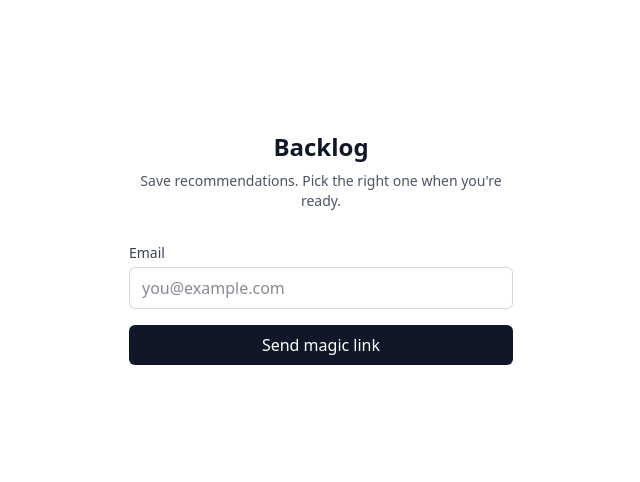
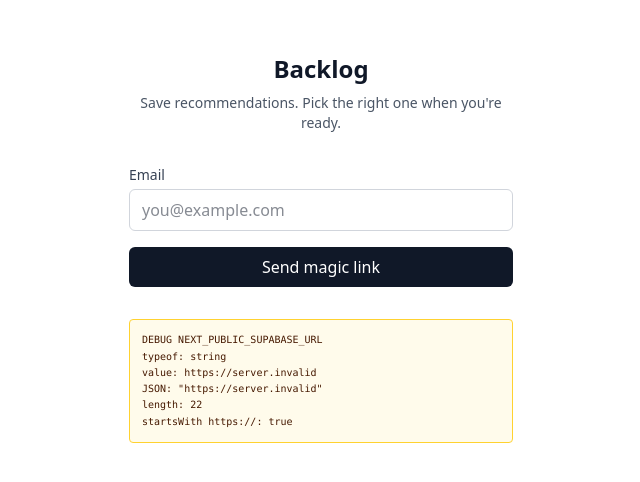
Before and after one commit to Mansha-Hooda/movie-app, a Next.js app: page /login in a window 1280 px wide. Shown: the part 152-634 px from the top of the page, without its empty margins (319-959 px from the left). Built offline with nearby package versions, Linux system fonts and the light colour scheme; no server answers.

Commit message:
temp debug

```diff
--- a/src/app/login/page.tsx
+++ b/src/app/login/page.tsx
@@ -1,6 +1,8 @@
 import { LoginForm } from '@/components/LoginForm'
 
 export default function LoginPage() {
+  const supabaseUrl = process.env.NEXT_PUBLIC_SUPABASE_URL
+
   return (
     <main className="flex min-h-svh flex-col items-center justify-center px-6">
       <div className="w-full max-w-sm">
@@ -9,6 +11,16 @@ export default function LoginPage() {
           Save recommendations. Pick the right one when you&apos;re ready.
         </p>
         <LoginForm />
+
+        {/* TEMP DEBUG — remove after Vercel env investigation */}
+        <pre className="mt-8 overflow-x-auto rounded border border-amber-300 bg-amber-50 p-3 text-left text-[10px] leading-relaxed text-amber-950">
+          {`DEBUG NEXT_PUBLIC_SUPABASE_URL
+typeof: ${typeof supabaseUrl}
+value: ${supabaseUrl ?? '(undefined)'}
+JSON: ${JSON.stringify(supabaseUrl)}
+length: ${supabaseUrl?.length ?? 'n/a'}
+startsWith https://: ${String(supabaseUrl?.startsWith('https://') ?? false)}`}
+        </pre>
       </div>
     </main>
   )
```
